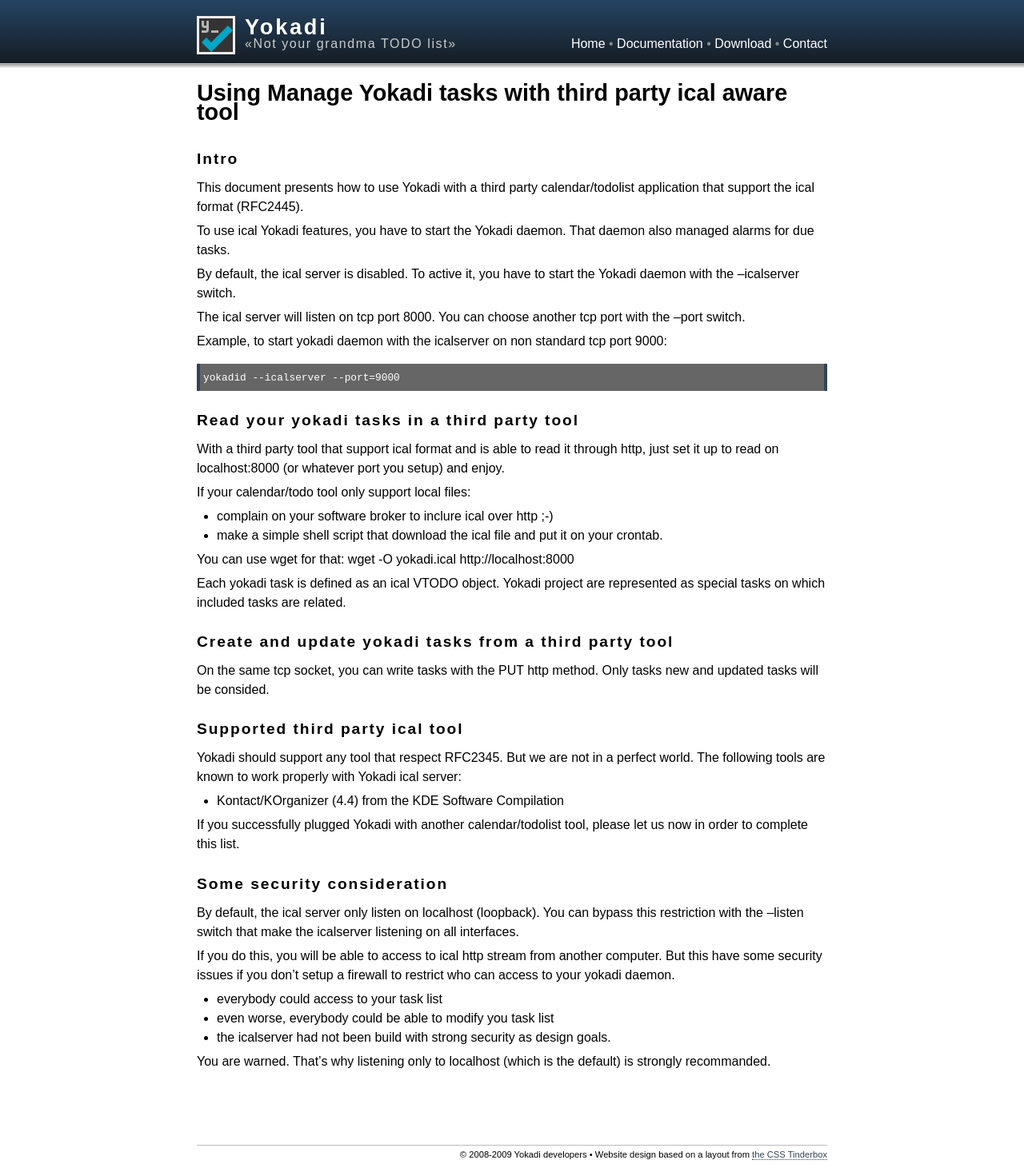
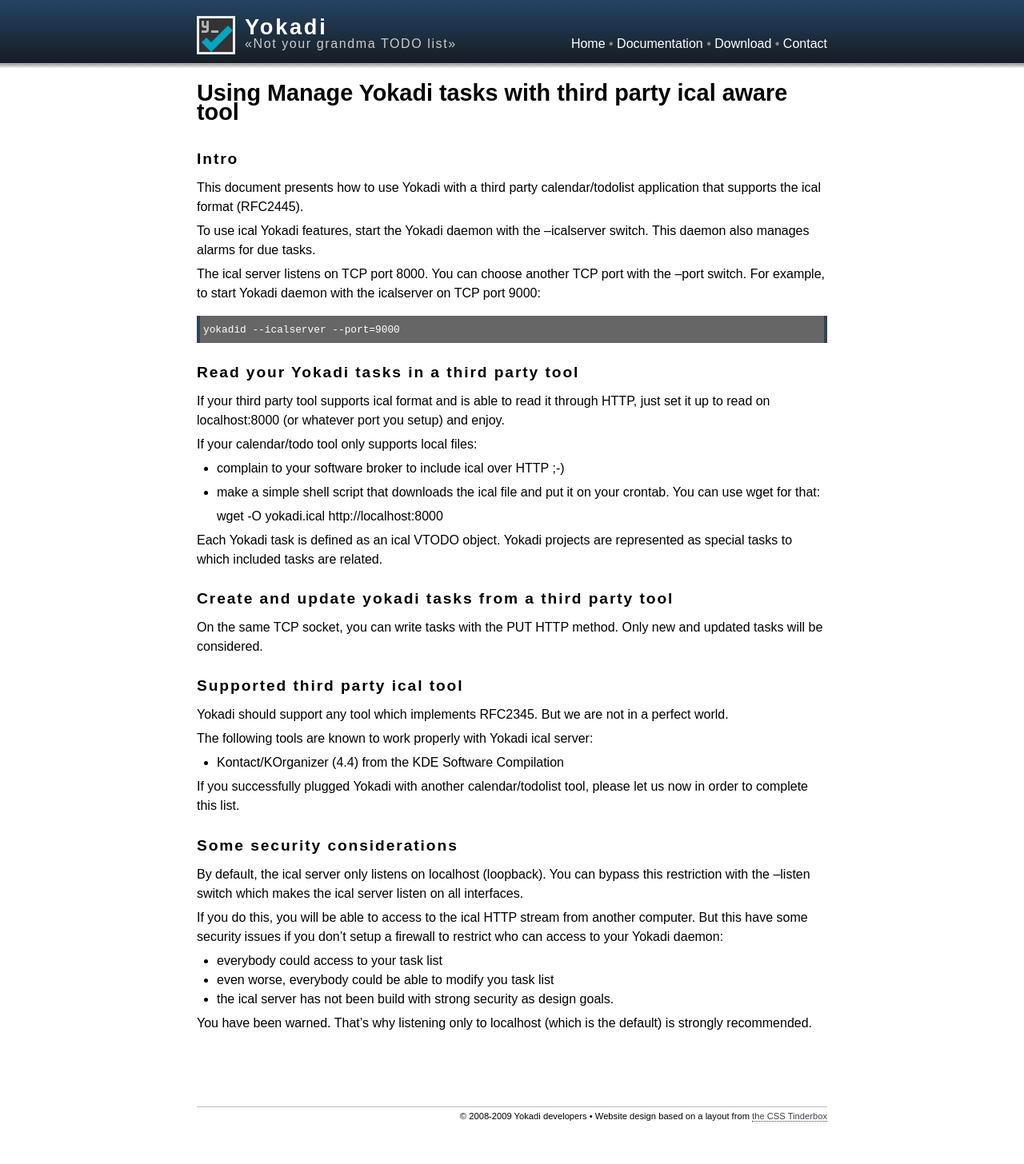
Before and after one commit to yokadi/yokadi.github.com, a Jekyll site: the page built from ical.md, in a window 1280 px wide. Shown: the whole page at 80% size. Built offline with Jekyll 4.4.1, drawn with Linux system fonts in a browser that asks for light colours; Markdown is read by kramdown in place of the engine named in the settings; after the commit the page ends 1408 px from its top, so only the background shows below that.

Commit message:
Ran updatedoc.py

```diff
--- a/ical.md
+++ b/ical.md
@@ -6,67 +6,68 @@ layout: default
 ## Intro
 
 This document presents how to use Yokadi with a third party calendar/todolist
-application that support the ical format (RFC2445).
+application that supports the ical format (RFC2445).
 
-To use ical Yokadi features, you have to start the Yokadi daemon. That daemon
-also managed alarms for due tasks.
+To use ical Yokadi features, start the Yokadi daemon with the --icalserver
+switch. This daemon also manages alarms for due tasks.
 
-By default, the ical server is disabled. To active it, you have to start the
-Yokadi daemon with the --icalserver switch.
-
-The ical server will listen on tcp port 8000. You can choose another tcp port
-with the --port switch.
-
-Example, to start yokadi daemon with the icalserver on non standard tcp port 9000:
+The ical server listens on TCP port 8000. You can choose another TCP port with
+the --port switch. For example, to start Yokadi daemon with the icalserver on
+TCP port 9000:
 
     yokadid --icalserver --port=9000
 
-## Read your yokadi tasks in a third party tool
+## Read your Yokadi tasks in a third party tool
 
-With a third party tool that support ical format and is able to read it through
-http, just set it up to read on localhost:8000 (or whatever port you setup)
-and enjoy.
+If your third party tool supports ical format and is able to read it through
+HTTP, just set it up to read on localhost:8000 (or whatever port you setup) and
+enjoy.
 
-If your calendar/todo tool only support local files:
-* complain on your software broker to inclure ical over http ;-)
-* make a simple shell script that download the ical file and put it on your crontab.
+If your calendar/todo tool only supports local files:
 
-You can use wget for that:
+* complain to your software broker to include ical over HTTP ;-)
+* make a simple shell script that downloads the ical file and put it on your
+  crontab. You can use wget for that:
+
     wget -O yokadi.ical http://localhost:8000
 
-Each yokadi task is defined as an ical VTODO object. Yokadi project are represented
-as special tasks on which included tasks are related.
+Each Yokadi task is defined as an ical VTODO object. Yokadi projects are
+represented as special tasks to which included tasks are related.
 
 ## Create and update yokadi tasks from a third party tool
 
-On the same tcp socket, you can write tasks with the PUT http method. Only tasks new and
-updated tasks will be consided.
+On the same TCP socket, you can write tasks with the PUT HTTP method. Only
+new and updated tasks will be considered.
 
 ## Supported third party ical tool
 
-Yokadi should support any tool that respect RFC2345. But we are not in a perfect
-world.
+Yokadi should support any tool which implements RFC2345. But we are not in a
+perfect world.
+
 The following tools are known to work properly with Yokadi ical server:
-* Kontact/KOrganizer (4.4) from the KDE Software Compilation
+
+- Kontact/KOrganizer (4.4) from the KDE Software Compilation
 
 If you successfully plugged Yokadi with another calendar/todolist tool, please
 let us now in order to complete this list.
 
 
-## Some security consideration
+## Some security considerations
 
-By default, the ical server only listen on localhost (loopback). You can bypass this
-restriction with the --listen switch that make the icalserver listening on all interfaces.
+By default, the ical server only listens on localhost (loopback). You can
+bypass this restriction with the --listen switch which makes the ical server
+listen on all interfaces.
 
-If you do this, you will be able to access to ical http stream from another computer. But this
-have some security issues if you don't setup a firewall to restrict who can access to
-your yokadi daemon.
+If you do this, you will be able to access to the ical HTTP stream from another
+computer. But this have some security issues if you don't setup a firewall to
+restrict who can access to your Yokadi daemon:
+
 * everybody could access to your task list
 * even worse, everybody could be able to modify you task list
-* the icalserver had not been build with strong security as design goals.
+* the ical server has not been build with strong security as design goals.
 
-You are warned. That's why listening only to localhost (which is the default) is
-strongly recommanded.
+You have been warned. That's why listening only to localhost (which is the
+default) is strongly recommended.
 
 
 <!-- vim: set ts=4 sw=4 et: -->
```
Also changed, not shown: bugtracking.md (+1 -1 lines), tips.md (+11 -10 lines), README.md.
